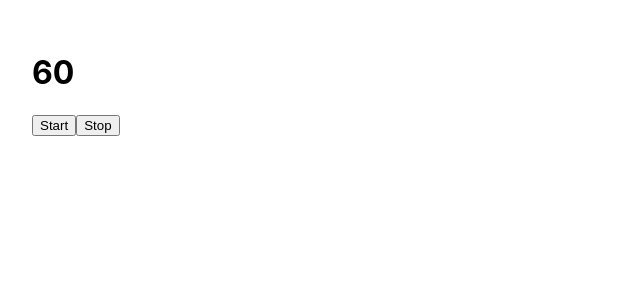
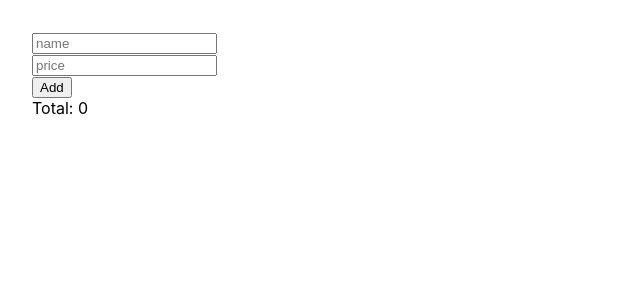
Before and after one commit to suleng18/react-hooks, a React (Create React App) app: page / in a window 1280 px wide. Shown: the top 300 px of the page, without its empty margins (0-640 px from the left). Built offline with nearby package versions, Linux system fonts and the light colour scheme.

Commit message:
vid70-useMemo

```diff
--- a/src/App.js
+++ b/src/App.js
@@ -1,34 +1,50 @@
 import './App.css';
-import { useEffect, useRef, useState } from 'react';
+import { useEffect, useMemo, useRef, useState } from 'react';
 import Content from './Content';
 
 function App() {
-  const [count, setCount] = useState(60);
+  const [name, setName] = useState('');
+  const [price, setPrice] = useState('');
+  const [products, setProducts] = useState([]);
+  const nameRef = useRef();
 
-  const timerId = useRef();
-  const prevCount = useRef();
+  const handleSubmit = () => {
+    setProducts([...products, { name, price: +price }]);
 
-  useEffect(() => {
-    prevCount.current = count;
-  }, [count]);
-
-  const handleStart = () => {
-    timerId.current = setInterval(() => {
-      setCount((prevCount) => prevCount - 1);
-    }, 1000);
+    setName('');
+    setPrice('');
+    nameRef.current.focus();
   };
 
-  const handleStop = () => {
-    clearInterval(timerId.current);
-  };
-
-  console.log(count, prevCount.current);
+  const total = useMemo(() => {
+    const result = products.reduce((result, product) => {
+      console.log('tinh toan lai');
+      return result + product.price;
+    }, 0);
+    return result;
+  }, [products]);
 
   return (
     <div style={{ padding: '32px' }}>
-      <h1>{count}</h1>
-      <button onClick={handleStart}>Start</button>
-      <button onClick={handleStop}>Stop</button>
+      <input
+        ref={nameRef}
+        placeholder="name"
+        value={name}
+        onChange={(e) => setName(e.target.value)}
+      />
+      <br />
+      <input placeholder="price" value={price} onChange={(e) => setPrice(e.target.value)} />
+      <br />
+      <button onClick={handleSubmit}>Add</button>
+      <br />
+      Total: {total}
+      <ul>
+        {products.map((product, index) => (
+          <li key={index}>
+            {product.name} - {product.price}
+          </li>
+        ))}
+      </ul>
     </div>
   );
 }
--- a/src/index.js
+++ b/src/index.js
@@ -4,18 +4,18 @@ import './index.css';
 import App from './App';
 import reportWebVitals from './reportWebVitals';
 
-function emitComment(id) {
-  setInterval(() => {
-    window.dispatchEvent(
-      new CustomEvent(`lesson-${id}`, {
-        detail: `Noi dung comment cua lesson ${id}`,
-      }),
-    );
-  }, 2000);
-}
-emitComment(1);
-emitComment(2);
-emitComment(3);
+// function emitComment(id) {
+//   setInterval(() => {
+//     window.dispatchEvent(
+//       new CustomEvent(`lesson-${id}`, {
+//         detail: `Noi dung comment cua lesson ${id}`,
+//       }),
+//     );
+//   }, 2000);
+// }
+// emitComment(1);
+// emitComment(2);
+// emitComment(3);
 
 const root = ReactDOM.createRoot(document.getElementById('root'));
 root.render(
```
